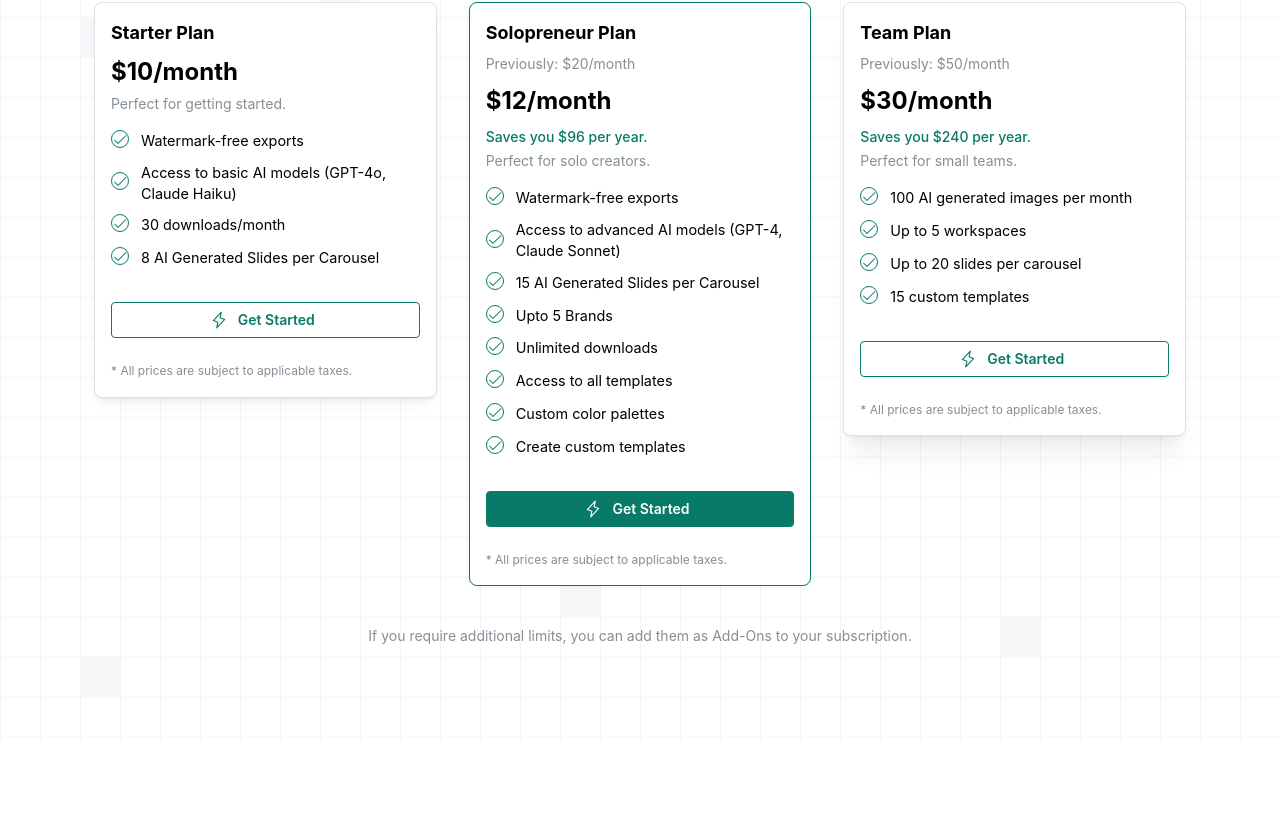
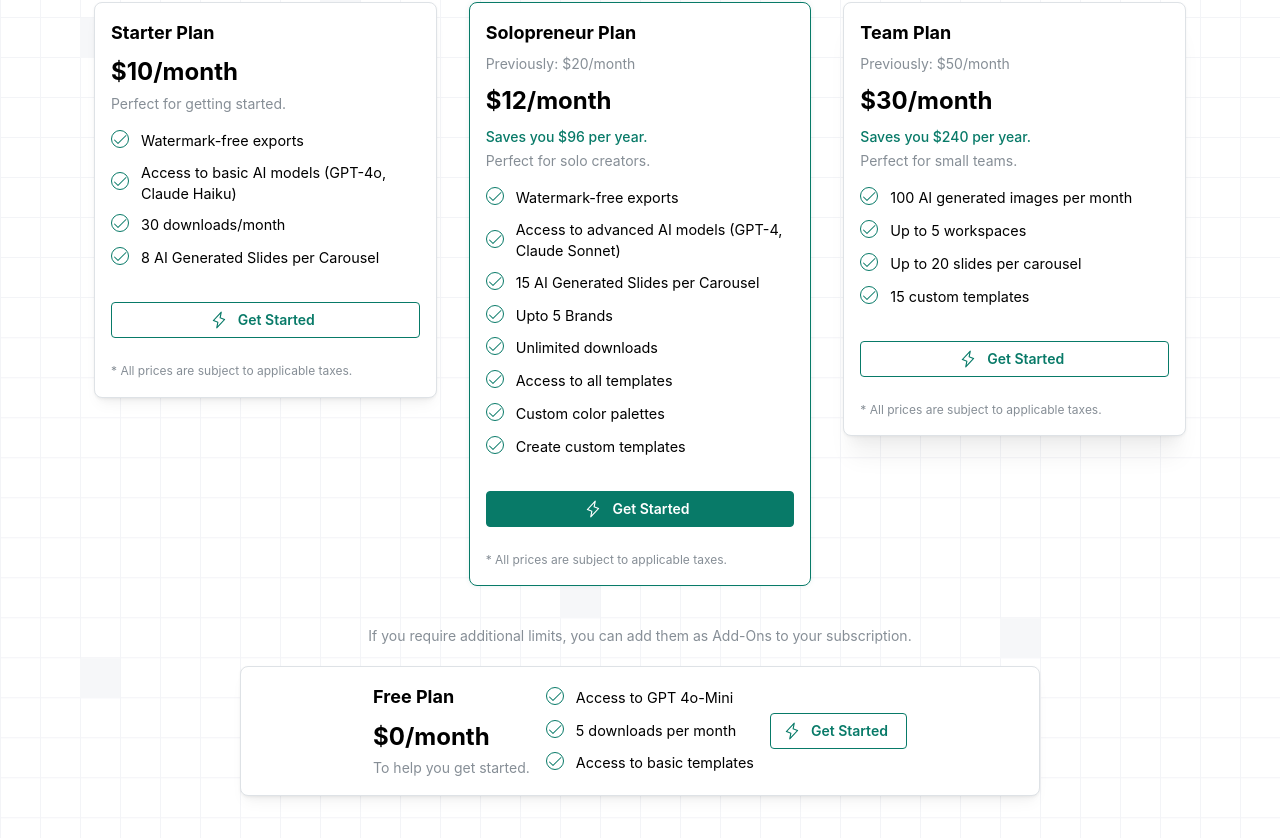
Before and after one commit to inabeelanjum/postNitro_task, a Next.js app: page /en/plans in a window 1280 px wide. Shown: the part 403-1241 px from the top of the page. Before the commit the page ends 1145 px from the top, so only its background shows below. Built offline with nearby package versions, Linux system fonts and the light colour scheme.

Commit message:
plans section

```diff
--- a/app/[locale]/plans/page.tsx
+++ b/app/[locale]/plans/page.tsx
@@ -274,9 +274,69 @@
           </Card>
         </Group>
 
-        <Text size="sm" c="dimmed" ta="center" mt={40}>
+        <Text size="sm" c="dimmed" ta="center" mt={40} mb={20}>
           {t('disclaimers.addons')}
         </Text>
+
+        <Card withBorder shadow="sm" padding="md" className={planStyles.cardDefault} mt={20} mx="auto" style={{ maxWidth: '800px' }}>
+          <Stack gap="md" justify="center" align="center" style={{ flexDirection: 'row' }}>
+            <Stack gap={3} align="stretch" justify="flex-start">
+              <Text className={planStyles.planTitle}>Free Plan</Text>
+              <Text className={planStyles.planCharge}>$0/month</Text>
+              <Text size="sm" c="dimmed">To help you get started.</Text>
+            </Stack>
+
+            <List
+              size="sm"
+              spacing="xs"
+              icon={
+                <ThemeIcon color="#087A68" variant="outline" size="xs" radius="xl" sx={{
+                  '--ti-color': '#087a68',
+                  '--ti-bd': 'calc(0.0625rem * var(--mantine-scale)) solid #087a68',
+                  color: '#087a68'
+                }}>
+                  <Check size={16} />
+                </ThemeIcon>
+              }
+            >
+              <List.Item style={{ lineHeight: '1.3rem', fontSize: '0.9rem', textAlign: 'left' }}>
+                Access to GPT 4o-Mini
+              </List.Item>
+              <List.Item style={{ lineHeight: '1.3rem', fontSize: '0.9rem', textAlign: 'left' }}>
+                5 downloads per month
+              </List.Item>
+              <List.Item style={{ lineHeight: '1.3rem', fontSize: '0.9rem', textAlign: 'left' }}>
+                Access to basic templates
+              </List.Item>
+            </List>
+
+            <Button
+              component="a"
+              href="/app/carousel-maker"
+              variant="outline"
+              leftSection={<Lightning size={18} color="#087a68" />}
+              styles={{
+                root: {
+                  borderColor: '#087a68',
+                  '&:hover': {
+                    backgroundColor: 'rgba(8, 122, 104, 0.1)'
+                  }
+                },
+                inner: {
+                  color: '#087a68'
+                },
+                label: {
+                  color: '#087a68'
+                },
+                section: {
+                  color: '#087a68'
+                }
+              }}
+            >
+              Get Started
+            </Button>
+          </Stack>
+        </Card>
       </Container>
     </div>
   );
```
